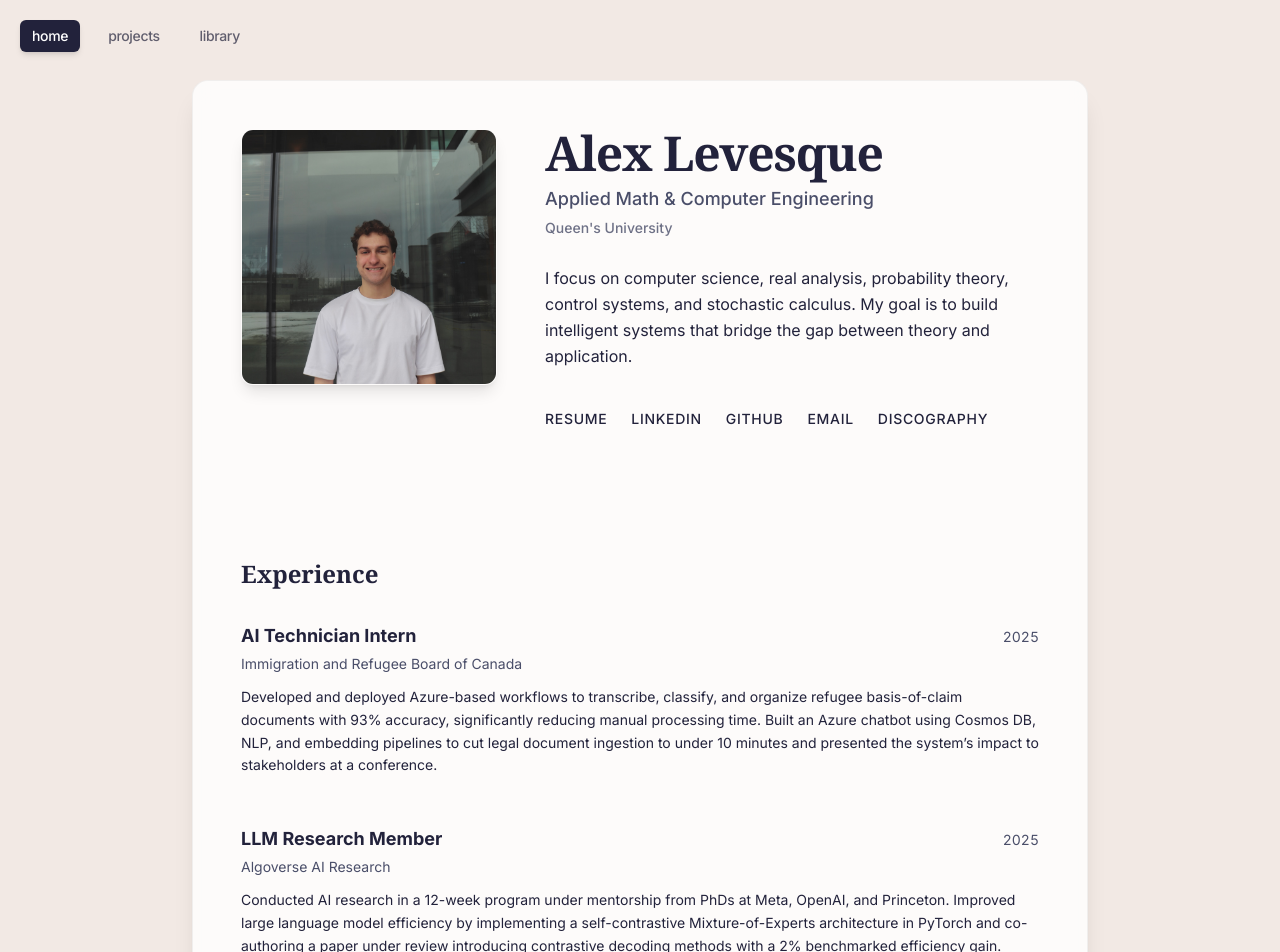
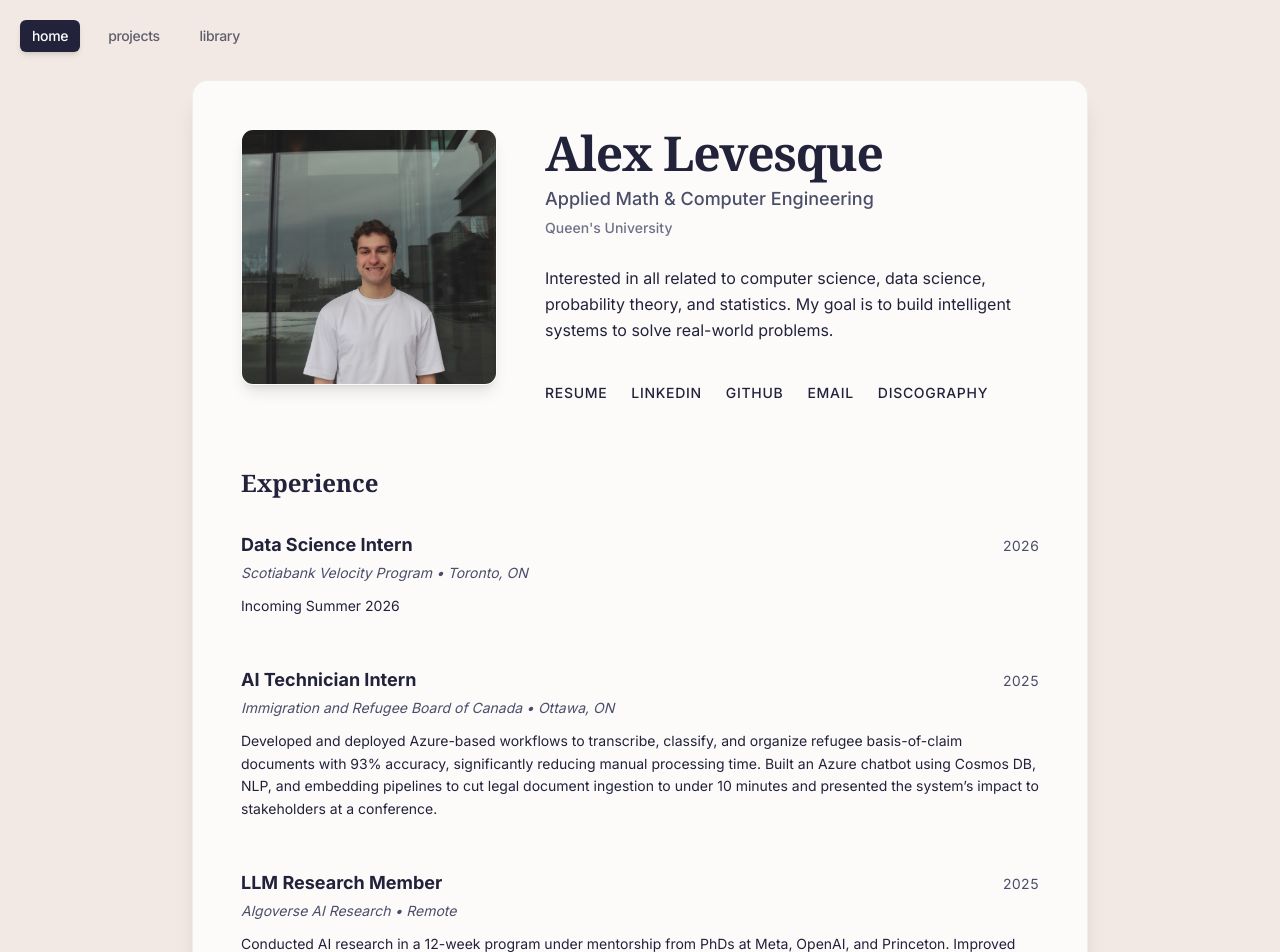
Before and after one commit to alexxlevesque/portfolio, a Next.js app: page / in a window 1280 px wide. Shown: the top 952 px of the page. Built offline with nearby package versions, Linux system fonts and the light colour scheme.

Commit message:
change layout and add scotia

```diff
--- a/src/app/experience/page.tsx
+++ b/src/app/experience/page.tsx
@@ -9,7 +9,14 @@ export default function Experience() {
       </header>
 
       <section className="glass-panel p-8 mb-10">
-        <h2 className="text-sm font-bold uppercase tracking-widest text-aero-green mb-4 border-b border-white/10 pb-2">2025 — ai researcher, algoverse ai research</h2>
+        <h2 className="text-sm font-bold uppercase tracking-widest text-aero-green mb-4 border-b border-white/10 pb-2">2026 — data science intern, scotiabank velocity program (Toronto, ON)</h2>
+        <div className="space-y-4 text-[15px] leading-relaxed text-gray-200">
+          <p>&gt; incoming summer 2026</p>
+        </div>
+      </section>
+
+      <section className="glass-panel p-8 mb-10">
+        <h2 className="text-sm font-bold uppercase tracking-widest text-aero-green mb-4 border-b border-white/10 pb-2">2025 — ai researcher, algoverse ai research (Remote)</h2>
         <div className="space-y-4 text-[15px] leading-relaxed text-gray-200">
           <p>&gt; conducted ai research in a 12-week program with mentorship from phds at meta, openai, and princeton.</p>
           <p>&gt; enhanced large language models (qwen3-235b-a22b, gpt-oss) by implementing a self-contrastive mixture-of-experts (moe) architecture using pytorch and jupyter notebooks.</p>
@@ -18,7 +25,7 @@ export default function Experience() {
       </section>
 
       <section className="glass-panel p-8 mb-10">
-        <h2 className="text-sm font-bold uppercase tracking-widest text-aero-green mb-4 border-b border-white/10 pb-2">2025 — genai intern, government of canada – immigration board</h2>
+        <h2 className="text-sm font-bold uppercase tracking-widest text-aero-green mb-4 border-b border-white/10 pb-2">2025 — genai intern, government of canada – immigration board (Ottawa, ON)</h2>
         <div className="space-y-4 text-[15px] leading-relaxed text-gray-200">
           <p>&gt; developed and tested an azure workflow to transcribe, classify, and organize refugee basis of claim documents with 93% accuracy, reducing manual processing time.</p>
           <p>&gt; engineered an azure-based chatbot leveraging cosmos db (nosql), nlp, and embedding pipelines, reducing legal document ingestion time to under 10 minutes.</p>
--- a/src/app/library/page.tsx
+++ b/src/app/library/page.tsx
@@ -24,7 +24,7 @@ export default function Library() {
             title: "Becoming a Data Head",
             author: "Alex J. Gutman and Jordan Goldmeier",
             rating: "5/5",
-            thoughts: "Excellent book for anyone from an experienced data scientist to someone looking for a spark of interest in the field and usage of data. I remember using some ideas from this book in interviews to articulate my interest in data science.",
+            thoughts: "Excellent book for anyone from an experienced data scientist to someone looking for a spark of interest in the field and usage of data. I remember using some ideas from this book in interviews to effectively articulate my interest in data science.",
             imageSrc: "/books/datahead.jpg" // Placeholder path
         },
         // Add more books here
@@ -135,16 +135,16 @@ export default function Library() {
                     <h2 className="text-xl font-serif font-bold text-pale_dogwood">
                         Lecture Notes
                     </h2>
-                    <span className="text-xs text-white/30 uppercase tracking-wider">University of Queen's</span>
+                    <span className="text-xs text-white/30 uppercase tracking-wider">Queen's University</span>
                 </div>
 
-                <div className="space-y-16">
+                <div className="space-y-10">
                     {terms.map((term) => (
-                        <div key={term.name} className="space-y-6">
+                        <div key={term.name} className="space-y-4">
                             <h3 className="text-sm font-bold text-rose_quartz uppercase tracking-wider">
                                 {term.name}
                             </h3>
-                            <div className="grid grid-cols-1 gap-4">
+                            <div className="grid grid-cols-1 sm:grid-cols-2 gap-4">
                                 {term.courses.map((repo) => (
                                     <div key={repo.code} className="flex flex-col sm:flex-row gap-4 items-start sm:items-center group bg-white/5 rounded-lg p-4 hover:bg-white/10 transition-colors border border-white/5 hover:border-white/10">
                                         {/* Icon/Code Box */}
@@ -175,8 +175,6 @@ export default function Library() {
                 </div>
             </section>
 
-            <hr className="border-white/10" />
-
             <section>
                 <div className="flex flex-wrap gap-6 text-sm text-pale_dogwood uppercase tracking-wider font-medium">
                     <Link href="/" className="hover:text-isabelline transition-colors">Home</Link>
--- a/src/app/page.tsx
+++ b/src/app/page.tsx
@@ -21,7 +21,7 @@ export default function Home() {
             <p className="mt-2 text-lg text-rose_quartz font-medium">Applied Math & Computer Engineering<br /><span className="text-sm opacity-80">Queen's University</span></p>
           </div>
           <p className="text-base text-pale_dogwood leading-relaxed max-w-lg">
-            I focus on computer science, real analysis, probability theory, control systems, and stochastic calculus. My goal is to build intelligent systems that bridge the gap between theory and application.
+            Interested in all related to computer science, data science, probability theory, and statistics. My goal is to build intelligent systems to solve real-world problems.
           </p>
           <div className="pt-4 flex flex-wrap gap-6 text-sm text-pale_dogwood uppercase tracking-wider font-medium">
             <a href="/documents/resume.pdf" target="_blank" rel="noopener noreferrer" className="hover:text-isabelline transition-colors">Resume</a>
@@ -33,12 +33,23 @@ export default function Home() {
         </div>
       </section>
 
-      <hr className="border-white/10" />
-
       {/* Experience Section */}
       <section>
         <h2 className="text-2xl font-serif font-bold text-isabelline mb-8">Experience</h2>
         <div className="space-y-12">
+
+          {/* Scotiabank */}
+          <div>
+            <div className="flex flex-col sm:flex-row sm:items-baseline sm:justify-between mb-1">
+              <h3 className="text-lg font-bold text-isabelline">Data Science Intern</h3>
+              <span className="text-sm text-rose_quartz tabular-nums">2026</span>
+            </div>
+            <div className="text-sm text-rose_quartz mb-3 italic">Scotiabank Velocity Program &bull; Toronto, ON</div>
+            <p className="text-pale_dogwood text-sm leading-relaxed">
+              Incoming Summer 2026
+            </p>
+          </div>
+
 
           {/* IRB */}
           <div>
@@ -46,7 +57,7 @@ export default function Home() {
               <h3 className="text-lg font-bold text-isabelline">AI Technician Intern</h3>
               <span className="text-sm text-rose_quartz tabular-nums">2025</span>
             </div>
-            <div className="text-sm text-rose_quartz mb-3">Immigration and Refugee Board of Canada</div>
+            <div className="text-sm text-rose_quartz mb-3 italic">Immigration and Refugee Board of Canada &bull; Ottawa, ON</div>
             <p className="text-pale_dogwood text-sm leading-relaxed">
               Developed and deployed Azure-based workflows to transcribe, classify, and organize refugee basis-of-claim documents with 93% accuracy, significantly reducing manual processing time. Built an Azure chatbot using Cosmos DB, NLP, and embedding pipelines to cut legal document ingestion to under 10 minutes and presented the system’s impact to stakeholders at a conference.
             </p>
@@ -58,7 +69,7 @@ export default function Home() {
               <h3 className="text-lg font-bold text-isabelline">LLM Research Member</h3>
               <span className="text-sm text-rose_quartz tabular-nums">2025</span>
             </div>
-            <div className="text-sm text-rose_quartz mb-3">Algoverse AI Research</div>
+            <div className="text-sm text-rose_quartz mb-3 italic">Algoverse AI Research &bull; Remote</div>
             <p className="text-pale_dogwood text-sm leading-relaxed">
               Conducted AI research in a 12-week program under mentorship from PhDs at Meta, OpenAI, and Princeton. Improved large language model efficiency by implementing a self-contrastive Mixture-of-Experts architecture in PyTorch and co-authoring a paper under review introducing contrastive decoding methods with a 2% benchmarked efficiency gain.
             </p>
@@ -66,10 +77,6 @@ export default function Home() {
 
         </div>
       </section>
-
-
-
-      <hr className="border-white/10" />
 
       {/* Skills Section */}
       <section>
--- a/src/app/projects/page.tsx
+++ b/src/app/projects/page.tsx
@@ -9,7 +9,7 @@ export default function Projects() {
                 <p className="text-ultra_violet font-medium italic"> Implementing my passions into reality.</p>
             </header>
 
-            <section className="space-y-12">
+            <section className="space-y-6">
 
                 <ProjectCard
                     title="Kalman Inventory Alpha Diagnostic"
```
